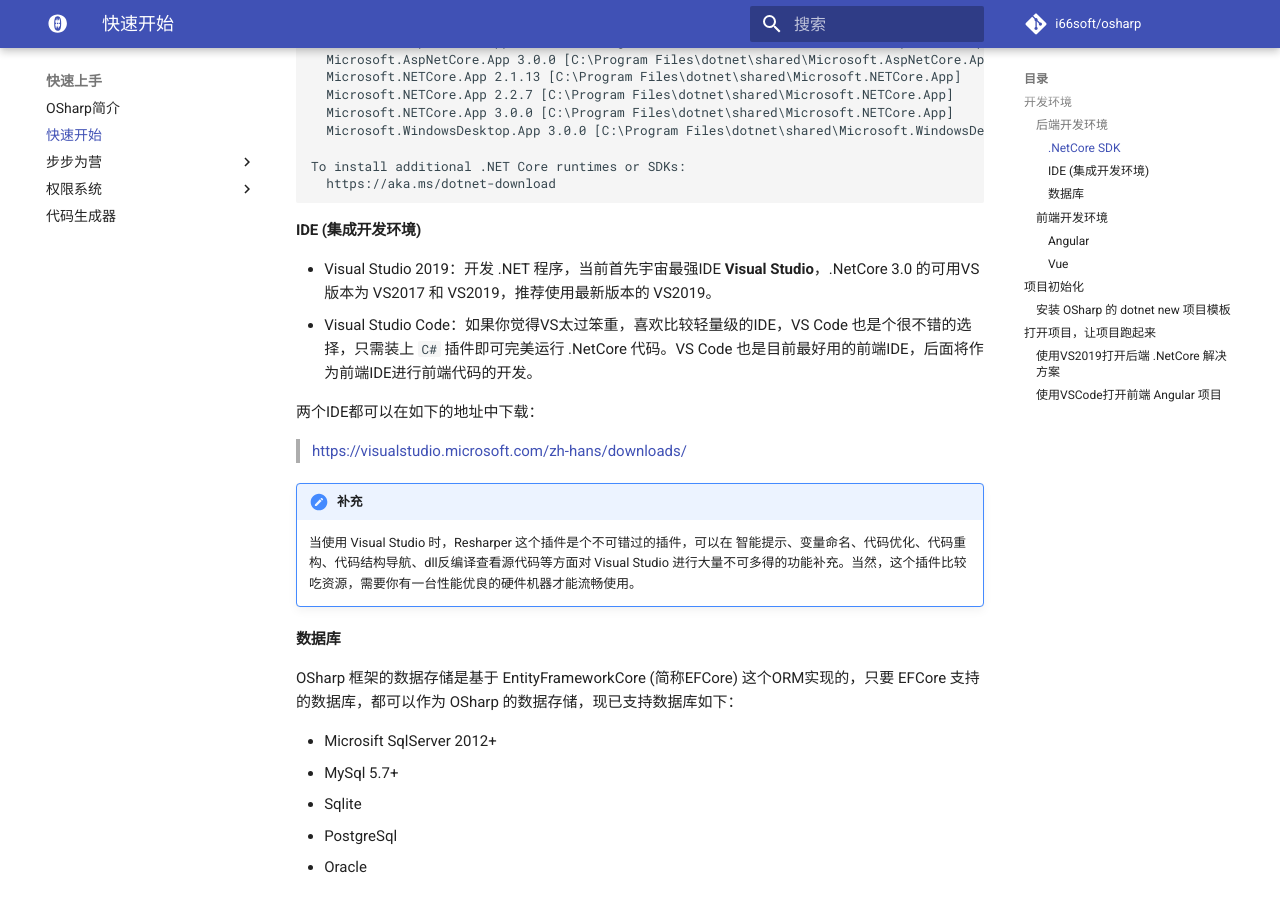
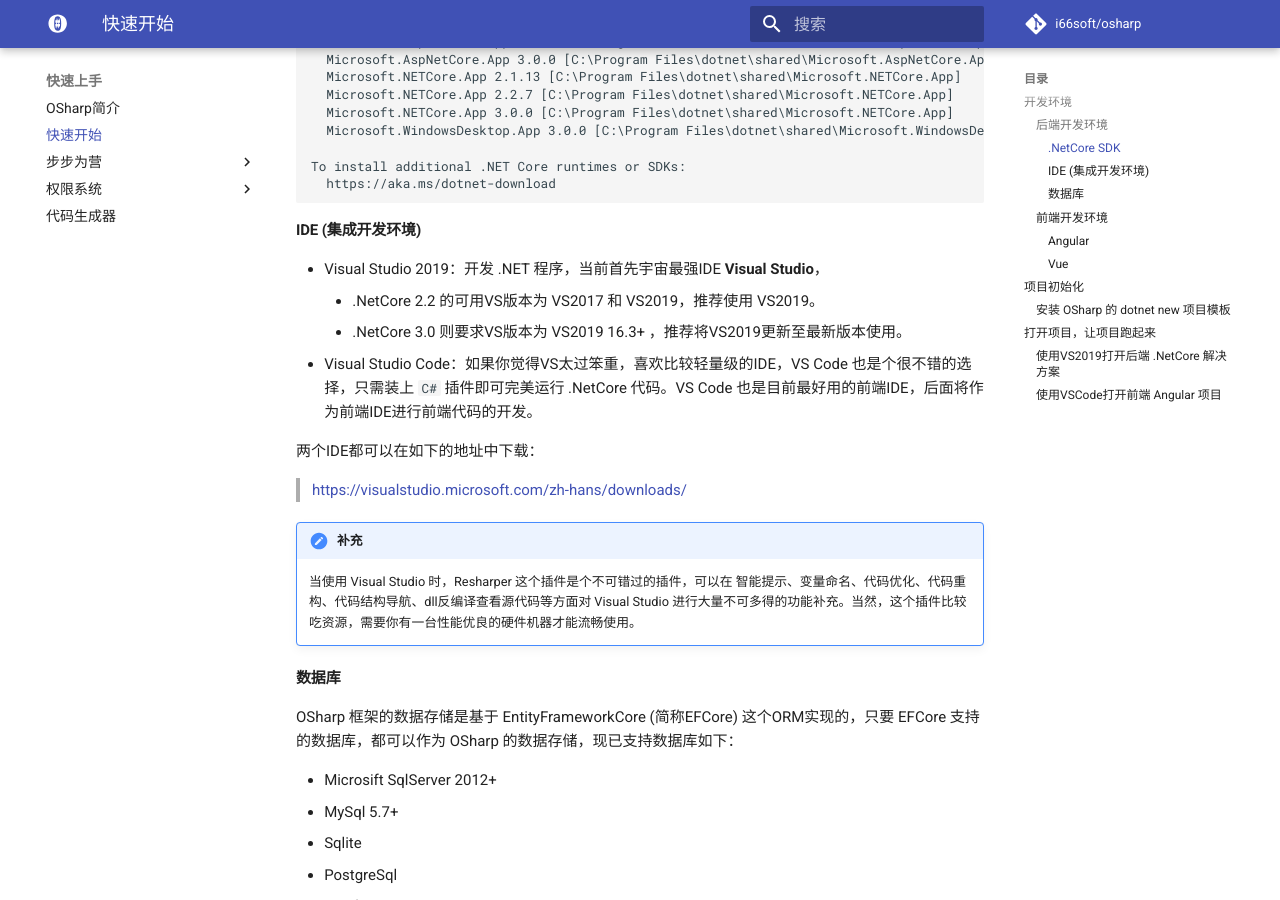
Before and after one commit to gmf520/osharp-docs, an MkDocs documentation site: the page built from docs/quick/start.md, in a window 1280 px wide and 900 px high, scrolled down 1237 px. Built offline with MkDocs 1.6.1 and Material for MkDocs 9.7.7, drawn with Linux system fonts in a browser that asks for light colours; comment, search, counter and statistics services are not loaded.

Commit message:
update start.md

````diff
--- a/docs/quick/start.md
+++ b/docs/quick/start.md
@@ -54,7 +54,9 @@ To install additional .NET Core runtimes or SDKs:
 ```
 
 #### IDE (集成开发环境)
-* Visual Studio 2019：开发 .NET 程序，当前首先宇宙最强IDE **Visual Studio**，.NetCore 3.0 的可用VS版本为 VS2017 和 VS2019，推荐使用最新版本的 VS2019。
+* Visual Studio 2019：开发 .NET 程序，当前首先宇宙最强IDE **Visual Studio**，
+    * .NetCore 2.2 的可用VS版本为 VS2017 和 VS2019，推荐使用 VS2019。
+    * .NetCore 3.0 则要求VS版本为 VS2019 16.3+ ，推荐将VS2019更新至最新版本使用。
 * Visual Studio Code：如果你觉得VS太过笨重，喜欢比较轻量级的IDE，VS Code 也是个很不错的选择，只需装上 `C#` 插件即可完美运行 .NetCore 代码。VS Code 也是目前最好用的前端IDE，后面将作为前端IDE进行前端代码的开发。
 
 两个IDE都可以在如下的地址中下载：
````
